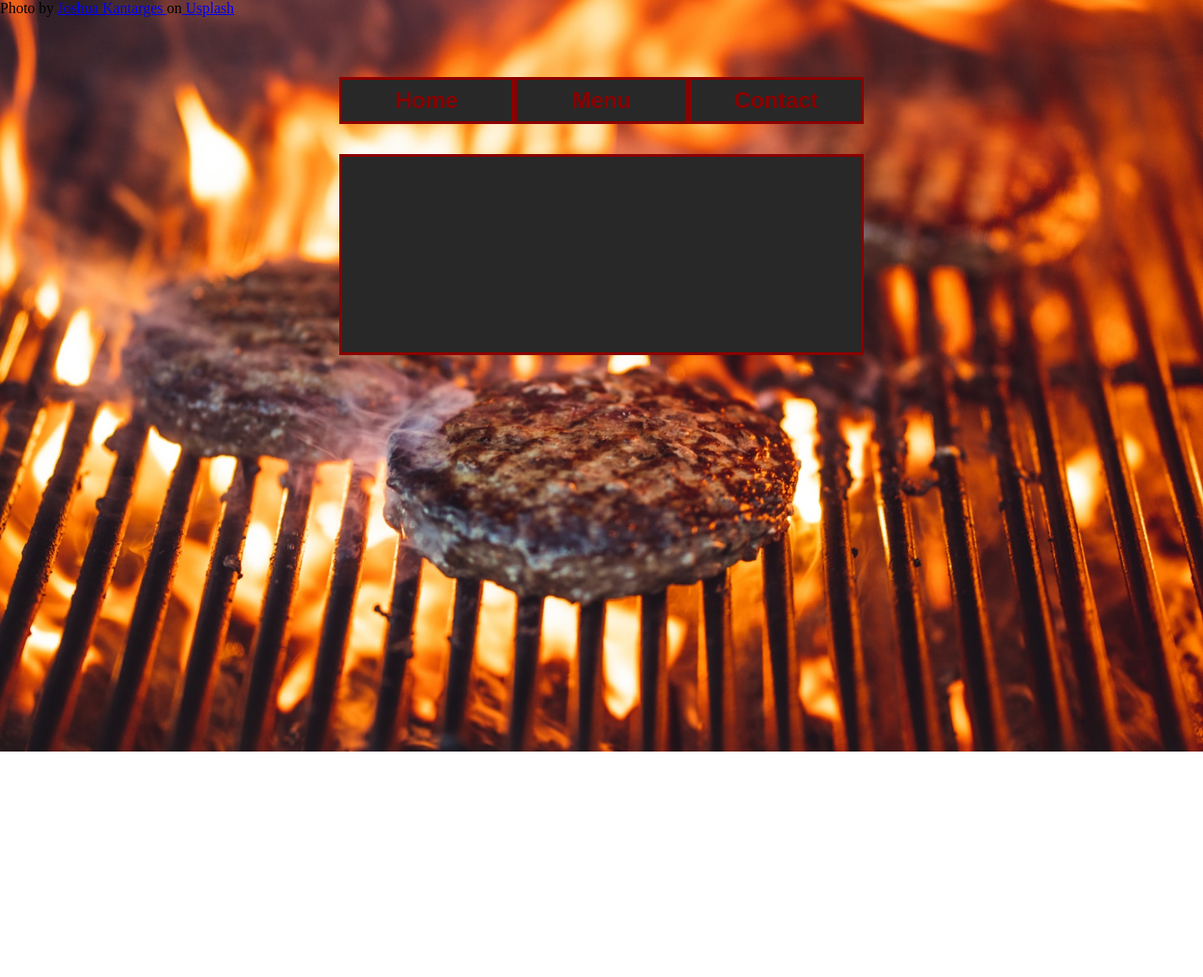
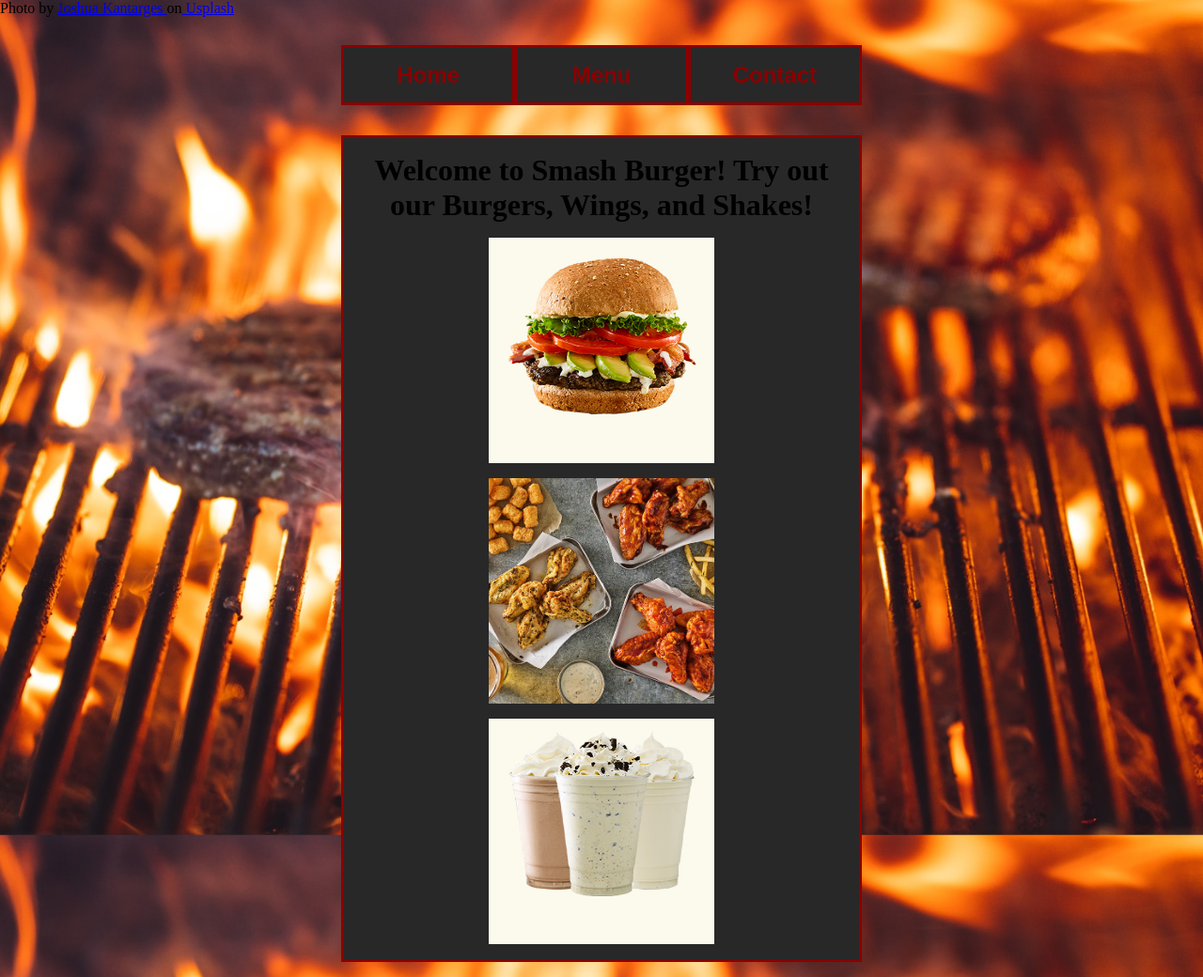
Before and after one commit to ewcurtis/odin-restaurant-page, a website built with webpack: page dist/index.html in a window 1280 px wide. Shown: the whole page at 94% size. Before the commit the page ends 800 px from the top, so only its background shows below. Built offline with nearby package versions, Linux system fonts and the light colour scheme.

Commit message:
create initial version of home component and set it to default screen

```diff
--- a/src/home.js
+++ b/src/home.js
@@ -1,8 +1,27 @@
 import "./styles.css";
+import burgerPic from "./blackbean.jpg";
+import wingsPic from "./wings-promo.jpg";
+import shakesPic from "./shakes.jpg";
 
 function homeComponent() {
-    const content = document.createElement("h1");
-    content.textContent = "Hello World!";
+    const content = document.createElement("div");
+    content.setAttribute("class", "home");
+    const greeting = document.createElement("h1");
+    greeting.textContent = "Welcome to Smash Burger! Try out our Burgers, Wings, and Shakes!";
+
+    content.appendChild(greeting);
+
+    const burger = new Image();
+    burger.src = burgerPic;
+    content.appendChild(burger);
+
+    const wings = new Image();
+    wings.src = wingsPic;
+    content.appendChild(wings);
+
+    const shakes = new Image();
+    shakes.src = shakesPic;
+    content.appendChild(shakes);
     return content;
 }
 
--- a/src/index.js
+++ b/src/index.js
@@ -29,6 +29,7 @@
     //main content
     const main = document.createElement("div");
     main.setAttribute("class", "main");
+    main.appendChild(homeScreen());
 
     //navbar
     const nav = document.createElement('div');
--- a/src/styles.css
+++ b/src/styles.css
@@ -12,11 +12,17 @@
 
 }
 
+img {
+    height: 15rem;
+    width: 15rem;
+}
+
 .content {
     display: grid;
     grid-template-columns: 2fr repeat(3, 1fr) 2fr;
-    grid-template-rows: repeat(5, 1fr);
-    gap: 2rem;
+    grid-template-rows: 2rem 4rem repeat(auto-fit, minmax(15rem, 1fr));
+    grid-auto-rows: 1fr;
+    gap: 1rem;
 }
 
 .navbar {
@@ -36,7 +42,8 @@
 }
 
 .main {
-    grid-area: 3 / 2 / -1 / 5;
+    grid-area: 3 / 2 / auto / 5;
+    margin: 1rem 0;
 
 
 }
@@ -45,3 +52,19 @@
     border: 3px solid darkred;
     background-color: rgba(40,40,40,1);
 }
+
+/*Classes for home component*/
+.home {
+    display: flex;
+    flex-direction: column;
+    justify-content: center;
+    align-items: center;
+    gap: 1rem;
+    padding: 1rem;
+}
+
+.home h1 {
+    padding: 0;
+    margin: 0;
+    text-align: center;
+}
```
Also changed, not shown: dist/4c718e83fbb9dca86989.jpg (added), dist/753e1348f0ae07a88bd9.jpg (added), dist/98ca9759ea0813ac797b.jpg (added), dist/main.js, src/blackbean.jpg (added), src/shakes.jpg (added), src/wings-promo.jpg (added).
